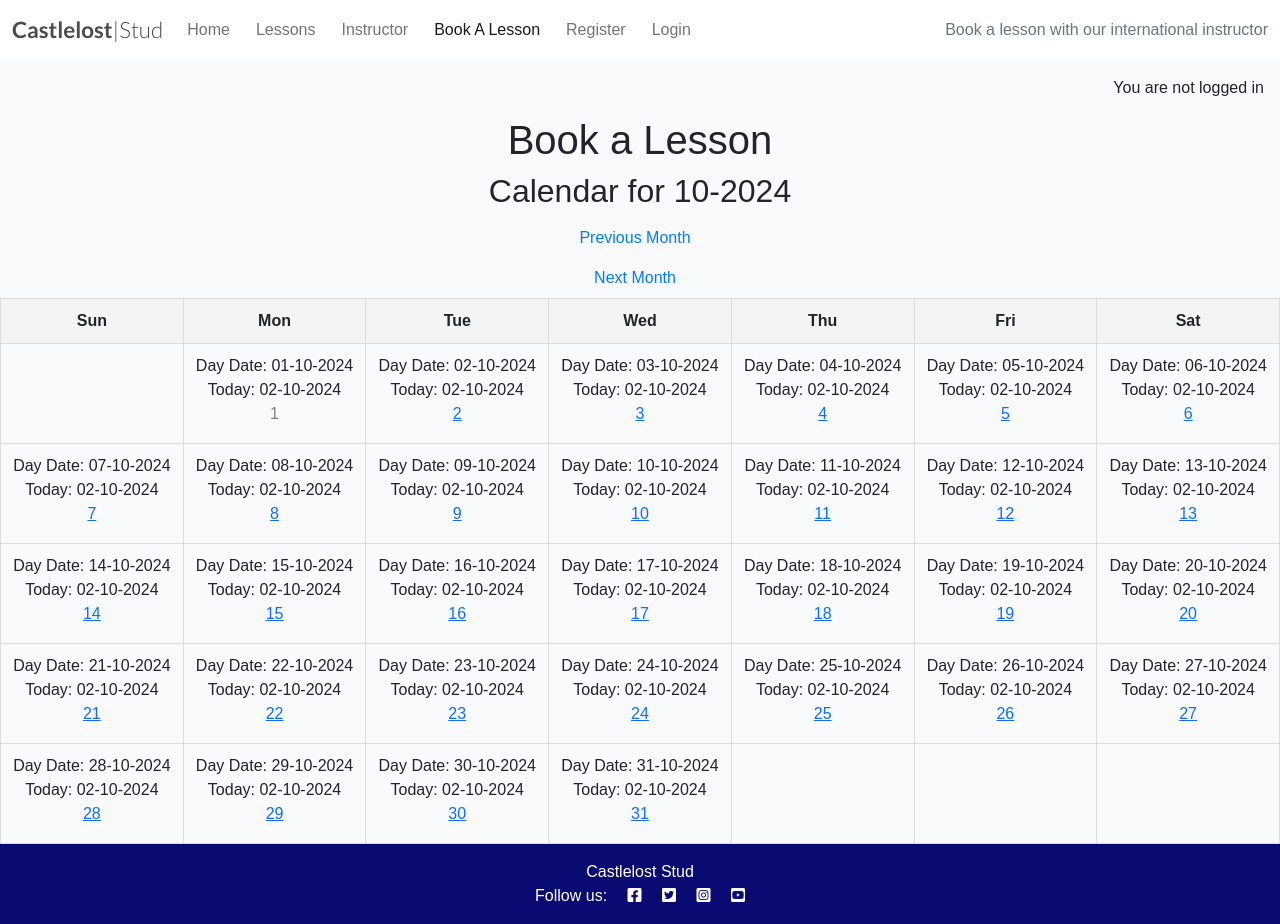
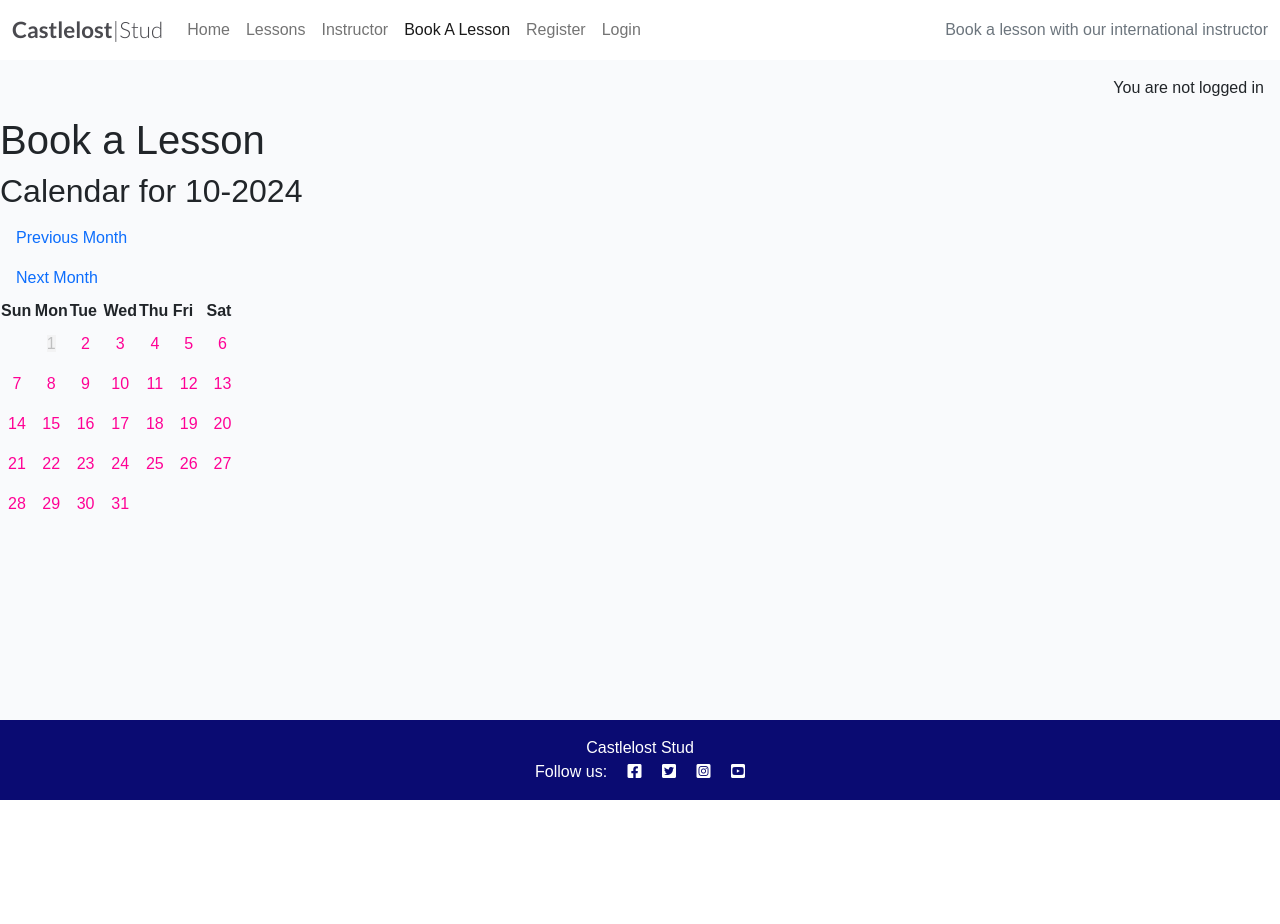
Before and after one commit to Declan444/Castlelost-Stud, a Django app: page /book-a-lesson/ in a window 1280 px wide. After the commit the page ends 800 px from the top, so only its background shows below. Run offline with Django 4.2, Linux system fonts and the light colour scheme.

Commit message:
create custom filter to inactivate all past dates in template. Update view and template

```diff
--- a/bookalesson/templates/bookalesson/book_a_lesson.html
+++ b/bookalesson/templates/bookalesson/book_a_lesson.html
@@ -1,12 +1,13 @@
 {% extends "base.html" %}
 {% load static %}
+{% load custom_filters %}
 
 {% block content %}
-<h1>Book a Lesson</h1>
+<h1 class="page-title">Book a Lesson</h1>
 
-<h2>Calendar for {{ month|stringformat:"02d" }}-{{ year }}</h2>
+<h2 class="calendar-header">Calendar for {{ month|stringformat:"02d" }}-{{ year }}</h2>
 
-<div>
+<div class="calendar-navigation">
     <!-- Navigation links -->
     {% if month > 1 %}
         <a href="{% url 'book_a_lesson' %}?year={{ year }}&month={{ month|add:"-1" }}" class="nav-link">Previous Month</a>
@@ -21,7 +22,7 @@
     {% endif %}
 </div>
 
-<table>
+<table class="calendar-table">
     <thead>
         <tr>
             <th>Sun</th>
@@ -42,19 +43,12 @@
                     {% with day_formatted=day|stringformat:"02d" %}
                     {% with month_formatted=month|stringformat:"02d" %}
                     {% with year_formatted=year|stringformat:"04d" %}
-                    {% with day_date=day_formatted|add:"-"|add:month_formatted|add:"-"|add:year_formatted %}
-                        {% with formatted_today=today|date:"d-m-Y" %}
-                            <!-- Debug Output -->
-                            <div class="debug">
-                                Day Date: {{ day_date }}<br>
-                                Today: {{ formatted_today }}<br>
-                            </div>
-                            {% if day_date < formatted_today %}
-                                <span class="past-date">{{ day }}</span>
-                            {% else %}
-                                <a href="{% url 'timeslots_for_date' date=day_date %}">{{ day }}</a>
-                            {% endif %}
-                        {% endwith %}
+                    {% with day_date_str=day_formatted|add:"-"|add:month_formatted|add:"-"|add:year_formatted %}
+                        {% if dates_status|get_item:day_date_str %}
+                            <span class="past-date">{{ day }}</span>
+                        {% else %}
+                            <a href="{% url 'timeslots_for_date' date=day_date_str %}" class="active-date">{{ day }}</a>
+                        {% endif %}
                     {% endwith %}
                     {% endwith %}
                     {% endwith %}
--- /dev/null
+++ b/bookalesson/templatetags/custom_filters.py
@@ -0,0 +1,7 @@
+from django import template
+
+register = template.Library()
+
+@register.filter(name='get_item')
+def get_item(dictionary, key):
+    return dictionary.get(key, 'Not Found')
--- a/bookalesson/views.py
+++ b/bookalesson/views.py
@@ -1,5 +1,5 @@
 
-import logging
+
 from django.contrib.auth.decorators import login_required
 from django.shortcuts import render, get_object_or_404, redirect, reverse
 from django.http import Http404
@@ -133,12 +133,12 @@ def comment_delete(request, slug, comment_id):
 
     return redirect(reverse('lessons_detail', args=[slug]))
 
-logger = logging.getLogger(__name__)
+
 
 def book_a_lesson(request):
     today = datetime.now().date()
-    formatted_today = today.strftime('%d-%m-%Y')  # Format today as dd-mm-yyyy
-    # Retrieve year and month
+    today_date_str = today.strftime('%d-%m-%Y')
+
     year = request.GET.get('year', today.year)
     month = request.GET.get('month', today.month)
 
@@ -148,28 +148,29 @@ def book_a_lesson(request):
     except ValueError:
         return HttpResponseBadRequest("Invalid year or month.")
 
-    # Ensure month is in valid range
     if month < 1 or month > 12:
         return HttpResponseBadRequest("Month must be between 1 and 12.")
 
-    # Calculate previous and next month/year
-    if month == 1:
-        prev_year = year - 1
-        prev_month = 12
-    else:
-        prev_year = year
-        prev_month = month - 1
+    prev_year = year - 1 if month == 1 else year
+    prev_month = 12 if month == 1 else month - 1
+    next_year = year + 1 if month == 12 else year
+    next_month = 1 if month == 12 else month + 1
 
-    if month == 12:
-        next_year = year + 1
-        next_month = 1
-    else:
-        next_year = year
-        next_month = month + 1
-
-    # Create the calendar for the selected month
     cal = calendar.Calendar(firstweekday=0)
     month_days = cal.monthdayscalendar(year, month)
+
+    # Change dates_status to a dictionary
+    dates_status_dict = {}
+    for week in month_days:
+        for day in week:
+            if day:
+                day_formatted = f"{day:02d}"
+                month_formatted = f"{month:02d}"
+                year_formatted = f"{year:04d}"
+                day_date_str = f"{day_formatted}-{month_formatted}-{year_formatted}"
+                day_date = datetime.strptime(day_date_str, '%d-%m-%Y').date()
+                is_past = day_date < today
+                dates_status_dict[day_date_str] = is_past
 
     context = {
         'year': year,
@@ -179,10 +180,13 @@ def book_a_lesson(request):
         'next_year': next_year,
         'next_month': next_month,
         'month_days': month_days,
-        'today': today,
+        'today_date_str': today_date_str,
+        'dates_status': dates_status_dict,  # Pass as a dictionary
     }
 
     return render(request, 'bookalesson/book_a_lesson.html', context)
+
+
 
 
 
--- a/castleloststud/settings.py
+++ b/castleloststud/settings.py
@@ -28,7 +28,7 @@ TEMPLATES_DIR = os.path.join(BASE_DIR, 'templates')
 SECRET_KEY = os.environ.get("SECRET_KEY")
 
 # SECURITY WARNING: don't run with debug turned on in production!
-DEBUG = False
+DEBUG = True
 
 ALLOWED_HOSTS = ['127.0.0.1', 'castlelost-stud-cbac18c58c5b.herokuapp.com']
 
--- a/static/css/style.css
+++ b/static/css/style.css
@@ -1,5 +1,7 @@
+/* General Styles */
 body {
     background-color: #F9FAFC;
+    font-family: Arial, sans-serif;
 }
 
 .brand {
@@ -23,6 +25,7 @@ body {
 
 .dark-bg {
     background-color: #0a0b72;
+    color: #fff; /* Ensure text is white on dark background */
 }
 
 .main-bg {
@@ -57,6 +60,7 @@ body {
     text-transform: uppercase;
 }
 
+/* Masthead */
 .masthead {
     margin-top: 10px;
     overflow: hidden;
@@ -70,6 +74,7 @@ body {
     background-color: #445261;
     color: white;
     position: relative;
+    z-index: 10; /* Ensure text is above background */
 }
 
 .masthead-image {
@@ -88,7 +93,7 @@ body {
     -webkit-transform: skew(15deg);
     -moz-transform: skew(15deg);
     transform: skew(15deg);
-    z-index: 100;
+    z-index: 5; /* Behind text */
 }
 
 .post-link {
@@ -164,9 +169,10 @@ body {
     height: 33.33vh;
     object-fit: cover;
     object-position: center;
-  }
+}
 
-  .alert-success {
+/* Alerts */
+.alert-success {
     background-color: #d4edda;
     border-color: #c3e6cb;
     color: #155724;
@@ -178,132 +184,24 @@ body {
     color: #721c24;
 }
 
-/* calendar style */
+/* Style for inactive dates */
+.past-date {
+    color: #999; /* Gray color to indicate the date is inactive */
+    background-color: #f0f0f0; /* Light gray background */
+    text-decoration: none; /* Remove underline if present */
+    cursor: not-allowed; /* Change cursor to indicate non-interactivity */
+    opacity: 0.6; /* Slightly transparent to indicate it's not clickable */
+}
 
-body {
-    font-family: Arial, sans-serif;
-    text-align: center; /* Center align text */
+/* Style for active dates (optional for contrast) */
+.active-date {
+    color: #ff0095; /* Blue color for active dates */
+    text-decoration: none; /* No underline */
+    cursor: pointer; /* Pointer cursor to indicate clickability */
 }
-.calendar-container {
-    display: inline-block; /* Shrink to fit content and center */
-    text-align: left; /* Align text to left inside container */
-    margin-top: 20px; /* Space above the calendar */
-}
-table {
-    width: 100%;
-    border-collapse: collapse;
-    margin: 0 auto; /* Center the table */
-}
-th, td {
-    border: 1px solid #ddd;
-    padding: 10px;
+
+/* Optional: Style for table cells to improve visibility */
+td {
+    padding: 8px;
     text-align: center;
 }
-td {
-    height: 100px; /* Adjust the height for square-like cells */
-    vertical-align: top;
-}
-thead {
-    background-color: #f4f4f4;
-}
-
-/* timeslots */
-
-.time-slots-container {
-    display: flex;
-    flex-wrap: wrap;
-    gap: 10px; /* Space between boxes */
-    justify-content: center; /* Center the boxes horizontally */
-}
-
-.time-slot-box {
-    background-color: #f0f0f0;
-    border: 1px solid #ccc;
-    border-radius: 4px;
-    padding: 10px;
-    text-align: center;
-    width: 100px; /* Width of each box */
-    box-shadow: 0 2px 4px rgba(0, 0, 0, 0.1);
-    cursor: pointer; /* Indicate that it’s clickable */
-    transition: background-color 0.3s ease;
-}
-
-.time-slot-box:hover {
-    background-color: #e0e0e0;
-}
-
-/* Hero Section */
-.hero-section {
-    background: url('/static/images/khal.jpg') no-repeat top center;
-    background-size: cover;
-    height: 100vh;
-    color: #fff;
-    text-shadow: 2px 2px 4px rgba(0, 0, 0, 0.5);
-}
-
-.hero-section .display-4 {
-    font-family: 'Lato', sans-serif;
-    font-weight: 700;
-}
-
-.hero-section .btn-primary {
-    background-color: #007bff;
-    border-color: #007bff;
-    padding: 12px 24px;
-    font-size: 1.25rem;
-}
-
-.hero-section .btn-primary:hover {
-    background-color: #0056b3;
-    border-color: #004085;
-}
-
-/* Feature Cards */
-.feature-card {
-    background: #fff;
-    border-radius: 8px;
-    box-shadow: 0 4px 8px rgba(0, 0, 0, 0.1);
-}
-
-.feature-card i {
-    color: #007bff;
-}
-
-/* CTA Section */
-.cta {
-    background-color: #f8f9fa;
-}
-
-.cta .btn-secondary {
-    background-color: #6c757d;
-    border-color: #6c757d;
-    padding: 12px 24px;
-    font-size: 1.25rem;
-}
-
-.cta .btn-secondary:hover {
-    background-color: #5a6268;
-    border-color: #545b62;
-}
-/* Change cursor to indicate inactivity in timeslots */
-.inactive {
-    color: #aaa;
-    cursor: not-allowed;
-    text-decoration: line-through;
-}
-/* calendar nav links */
-.nav-link {
-    margin-right: 10px;
-    text-decoration: none;
-    color: #007BFF;
-}
-.nav-link:hover {
-    text-decoration: underline;
-}
-
-/* calendar past dates */
-.past-date {
-    color: gray; /* Gray out the text for past dates */
-    text-decoration: none; /* Remove underline from links */
-    pointer-events: none; /* Make past dates non-clickable */
-}
```
Also changed, not shown: bookalesson/templatetags/__init__.py (added).
